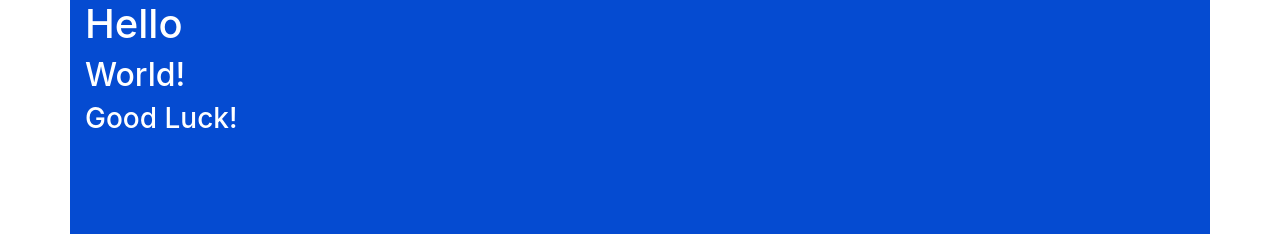
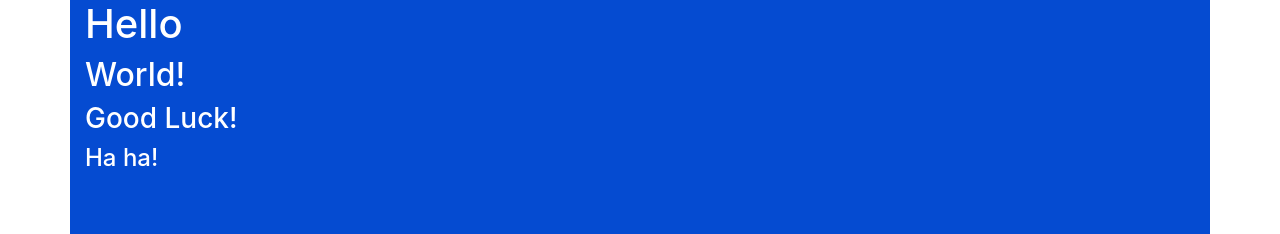
Before and after one commit to yangyongwei/hello-bootstrap, a website: page index.html in a window 1280 px wide. Shown: the top 234 px of the page. Drawn offline with nearby package versions, Linux system fonts and the light colour scheme.

Commit message:
Good boy!

```diff
--- a/index.html
+++ b/index.html
@@ -17,6 +17,7 @@
     <h1>Hello</h1>
     <h2>World!</h2>
     <h3>Good Luck!</h3>
+    <h4>Ha ha!</h4>
   </div>
 </body>
 
```
